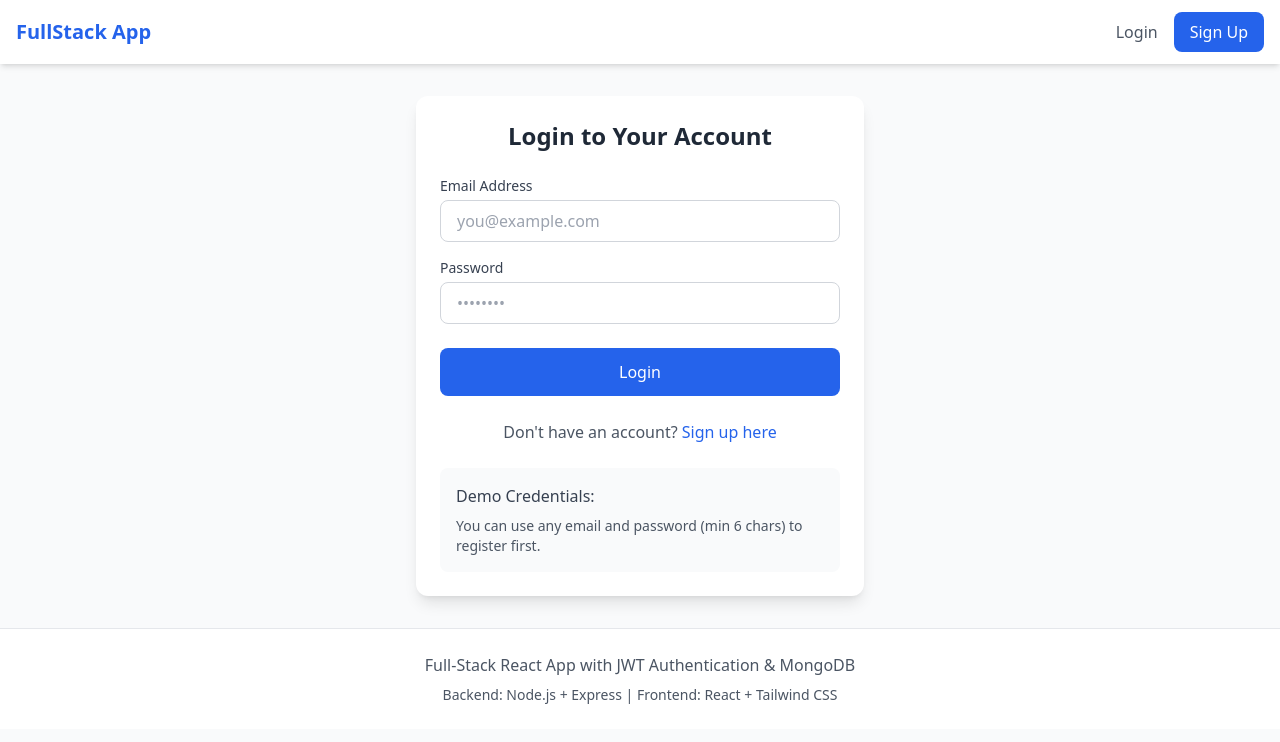
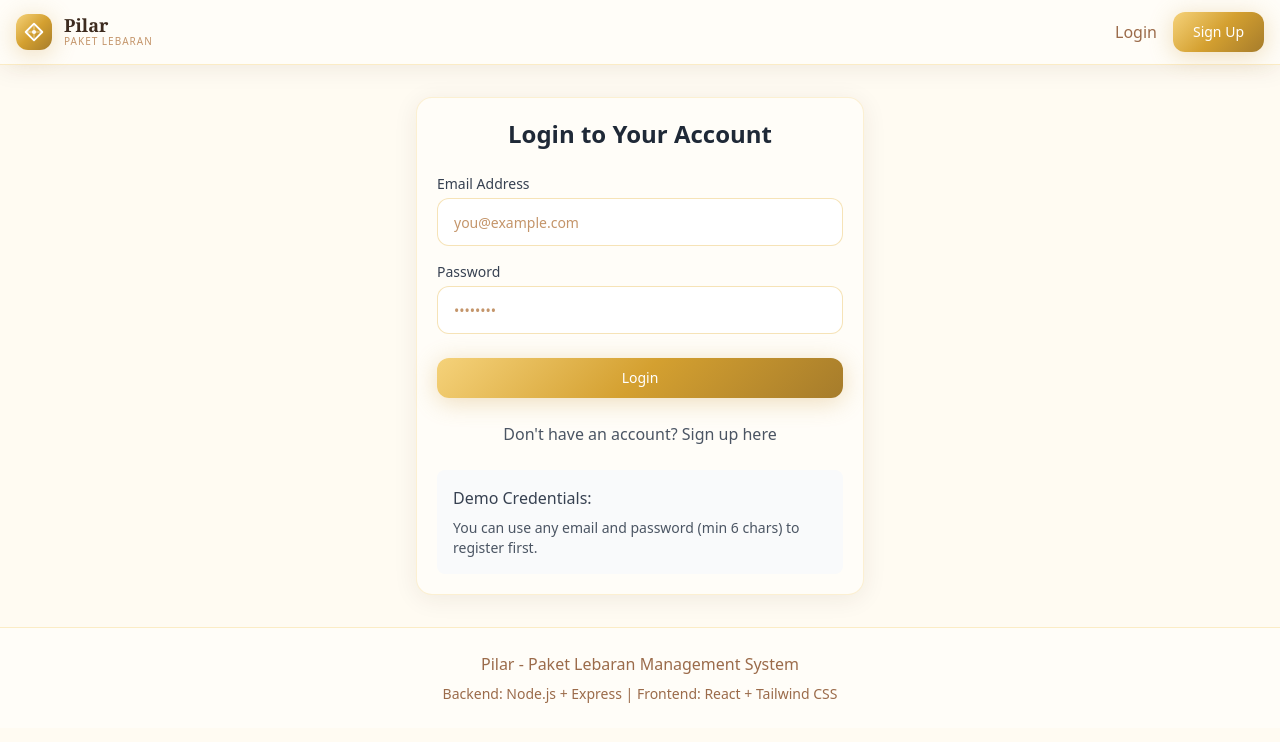
Before and after one commit to mujiyantoo/Winarby-Paket-Lebaran, a React (Vite) app in the folder client/: page /login in a window 1280 px wide. Shown: the top 742 px of the page. Built offline with nearby package versions, Linux system fonts and the light colour scheme; the HTML template or start-up script is replaced by a standard one.

Commit message:
Integrasi tema dan menu dari Pilar: update Navbar, App.jsx, index.css, dan tailwind.config.js

```diff
--- a/client/src/App.jsx
+++ b/client/src/App.jsx
@@ -52,7 +52,7 @@ function App() {
 
   return (
     <Router>
-      <div className="min-h-screen bg-gray-50">
+      <div className="min-h-screen bg-cream-100">
         <Navbar isAuthenticated={isAuthenticated} user={user} onLogout={handleLogout} />
 
         <main className="container mx-auto px-4 py-8">
@@ -100,9 +100,9 @@ function App() {
           </Routes>
         </main>
 
-        <footer className="bg-white border-t py-6">
-          <div className="container mx-auto px-4 text-center text-gray-600">
-            <p>Full-Stack React App with JWT Authentication & MongoDB</p>
+        <footer className="bg-cream-50 border-t border-gold-200/40 py-6">
+          <div className="container mx-auto px-4 text-center text-brown-300">
+            <p>Pilar - Paket Lebaran Management System</p>
             <p className="text-sm mt-2">Backend: Node.js + Express | Frontend: React + Tailwind CSS</p>
           </div>
         </footer>
--- a/client/src/components/Navbar.jsx
+++ b/client/src/components/Navbar.jsx
@@ -2,12 +2,23 @@ import { Link } from 'react-router-dom';
 
 const Navbar = ({ isAuthenticated, user, onLogout }) => {
   return (
-    <nav className="bg-white shadow-md">
+    <nav className="bg-cream-50 shadow-card border-b border-gold-200/40">
       <div className="container mx-auto px-4">
         <div className="flex justify-between items-center h-16">
           <div className="flex items-center">
-            <Link to="/" className="text-xl font-bold text-primary-600">
-              FullStack App
+            <Link to="/" className="flex items-center gap-3">
+              <div className="w-9 h-9 rounded-xl bg-gold-btn flex items-center justify-center shadow-gold flex-shrink-0">
+                <svg width="20" height="20" viewBox="0 0 24 24" fill="none" stroke="white" strokeWidth="2.2" strokeLinejoin="round">
+                  <polygon points="12,2 22,12 12,22 2,12" />
+                  <line x1="2" y1="12" x2="22" y2="12" stroke="rgba(255,255,255,0.55)" strokeWidth="1.2" />
+                  <line x1="12" y1="2" x2="12" y2="22" stroke="rgba(255,255,255,0.55)" strokeWidth="1.2" />
+                  <circle cx="12" cy="12" r="2.5" fill="white" opacity="0.9" stroke="none" />
+                </svg>
+              </div>
+              <div>
+                <p className="font-display text-lg font-bold text-brown-700 leading-none">Pilar</p>
+                <p className="text-[10px] font-medium tracking-widest text-brown-100 uppercase">Paket Lebaran</p>
+              </div>
             </Link>
           </div>
 
@@ -15,18 +26,18 @@ const Navbar = ({ isAuthenticated, user, onLogout }) => {
             {isAuthenticated ? (
               <>
                 <div className="flex items-center space-x-4">
-                  <span className="text-gray-700">
+                  <span className="text-brown-700">
                     Welcome, <strong>{user?.name}</strong>
                   </span>
                   <Link
                     to="/dashboard"
-                    className="text-gray-600 hover:text-primary-600 transition-colors"
+                    className="text-brown-300 hover:text-brown-700 transition-colors"
                   >
                     Dashboard
                   </Link>
                   <Link
                     to="/paket"
-                    className="text-gray-600 hover:text-primary-600 transition-colors"
+                    className="text-brown-300 hover:text-brown-700 transition-colors"
                   >
                     Paket
                   </Link>
@@ -42,7 +53,7 @@ const Navbar = ({ isAuthenticated, user, onLogout }) => {
               <>
                 <Link
                   to="/login"
-                  className="text-gray-600 hover:text-primary-600 transition-colors"
+                  className="text-brown-300 hover:text-brown-700 transition-colors"
                 >
                   Login
                 </Link>
--- a/client/src/index.css
+++ b/client/src/index.css
@@ -2,30 +2,118 @@
 @tailwind components;
 @tailwind utilities;
 
+/* ── Base ─────────────────────────────────────── */
 @layer base {
+  *, *::before, *::after { box-sizing: border-box; }
+
+  html { -webkit-font-smoothing: antialiased; }
+
   body {
-    @apply bg-gray-50 text-gray-900;
+    @apply bg-cream-100 text-brown-700 font-sans;
+    min-height: 100vh;
   }
+
+  ::-webkit-scrollbar       { width: 6px; height: 6px; }
+  ::-webkit-scrollbar-track { background: transparent; }
+  ::-webkit-scrollbar-thumb { @apply bg-gold-300/50 rounded-full; }
 }
 
+/* ── Component classes ────────────────────────── */
 @layer components {
+
+  /* Inputs */
+  .input {
+    @apply w-full h-12 px-4 bg-white border border-gold-300/40 rounded-xl
+           text-brown-700 placeholder-brown-100 font-sans text-sm
+           outline-none transition-all duration-200;
+  }
+  .input:focus {
+    @apply border-gold-400 ring-2 ring-gold-400/20;
+  }
+  .input-icon-left  { @apply pl-11; }
+  .input-label      { @apply block text-[11px] font-medium tracking-[.07em] uppercase text-brown-300 mb-1.5; }
+  .input-error      { @apply border-red-300 ring-2 ring-red-300/20; }
+
+  /* Buttons */
   .btn {
-    @apply px-4 py-2 rounded-lg font-medium transition-colors duration-200;
+    @apply inline-flex items-center justify-center gap-2 px-5 h-10
+           rounded-xl font-medium text-sm transition-all duration-200
+           disabled:opacity-50 disabled:cursor-not-allowed;
+  }
+  .btn-primary {
+    @apply btn bg-gold-btn text-white shadow-gold
+           hover:-translate-y-0.5 hover:shadow-gold-lg active:translate-y-0;
+  }
+  .btn-secondary {
+    @apply btn border border-gold-300/50 text-brown-700
+           hover:bg-gold-100/70 active:bg-gold-100;
+  }
+  .btn-danger {
+    @apply btn bg-red-500 text-white hover:bg-red-600;
+  }
+  .btn-ghost {
+    @apply btn text-brown-300 hover:bg-cream-200 hover:text-brown-700;
   }
 
-  .btn-primary {
-    @apply bg-primary-600 text-white hover:bg-primary-700;
+  /* Card */
+  .card {
+    @apply bg-cream-50 rounded-2xl shadow-card border border-gold-200/30 p-5;
   }
 
-  .btn-secondary {
-    @apply bg-gray-200 text-gray-800 hover:bg-gray-300;
+  /* Badge */
+  .badge {
+    @apply inline-flex items-center px-2.5 py-0.5 rounded-full text-[11px] font-medium;
   }
+  .badge-gold    { @apply badge bg-gold-100 text-gold-700; }
+  .badge-green   { @apply badge bg-emerald-50 text-emerald-700; }
+  .badge-red     { @apply badge bg-red-50 text-red-700; }
+  .badge-gray    { @apply badge bg-cream-200 text-brown-300; }
 
-  .input {
-    @apply w-full px-4 py-2 border border-gray-300 rounded-lg focus:ring-2 focus:ring-primary-500 focus:border-transparent outline-none;
+  /* Table */
+  .tbl           { @apply w-full text-sm; }
+  .tbl thead th  { @apply px-4 py-3 text-left text-[11px] font-medium tracking-wider uppercase text-brown-300 bg-cream-100 first:rounded-tl-xl last:rounded-tr-xl; }
+  .tbl tbody tr  { @apply border-t border-gold-200/30 hover:bg-gold-100/30 transition-colors; }
+  .tbl tbody td  { @apply px-4 py-3 text-brown-700; }
+
+  /* Page header */
+  .page-header   { @apply mb-7; }
+  .page-title    { @apply font-display text-2xl font-semibold text-brown-700; }
+  .page-sub      { @apply text-sm text-brown-300 mt-0.5; }
+}
+
+/* ── Utility ──────────────────────────────────── */
+@layer utilities {
+  .diamond-bg {
+    background-image:
+      repeating-linear-gradient( 45deg, transparent, transparent 30px, rgba(201,151,58,.10) 30px, rgba(201,151,58,.10) 31px),
+      repeating-linear-gradient(-45deg, transparent, transparent 30px, rgba(201,151,58,.10) 30px, rgba(201,151,58,.10) 31px);
   }
+  .btn-shimmer {
+    position: relative;
+    overflow: hidden;
+  }
+  .btn-shimmer::before {
+    content: '';
+    position: absolute;
+    top: 0; left: -110%;
+    width: 55%; height: 100%;
+    background: linear-gradient(90deg, transparent, rgba(255,255,255,.28), transparent);
+    transform: skewX(-22deg);
+    transition: left .65s;
+  }
+  .btn-shimmer:hover::before { left: 160%; }
 
-  .card {
-    @apply bg-white rounded-xl shadow-lg p-6;
-  }
+  .stagger-1 { animation-delay: .08s; }
+  .stagger-2 { animation-delay: .14s; }
+  .stagger-3 { animation-delay: .20s; }
+  .stagger-4 { animation-delay: .26s; }
+  .stagger-5 { animation-delay: .32s; }
+  .stagger-6 { animation-delay: .38s; }
 }
+
+/* ── Print ────────────────────────────────────── */
+@media print {
+  .no-print { display: none !important; }
+  body       { background: white; }
+  .card      { box-shadow: none; border: 1px solid #eee; }
+}
--- a/client/tailwind.config.js
+++ b/client/tailwind.config.js
@@ -7,17 +7,69 @@ export default {
   theme: {
     extend: {
       colors: {
-        primary: {
-          50: '#eff6ff',
-          100: '#dbeafe',
-          200: '#bfdbfe',
-          300: '#93c5fd',
-          400: '#60a5fa',
-          500: '#3b82f6',
-          600: '#2563eb',
-          700: '#1d4ed8',
-          800: '#1e40af',
-          900: '#1e3a8a',
+        gold: {
+          100: '#FFF8E7',
+          200: '#F5D27A',
+          300: '#E8B84B',
+          400: '#D4A030',
+          500: '#C9973A',
+          600: '#A67C2B',
+          700: '#8A6420',
+        },
+        cream: {
+          50:  '#FFFDF8',
+          100: '#FFFBF2',
+          200: '#FFF4E0',
+          300: '#FFE8C4',
+          400: '#FFD8A0',
+        },
+        brown: {
+          100: '#C4956A',
+          300: '#9B6B4A',
+          500: '#6B4423',
+          700: '#3D2B1F',
+          900: '#1F1208',
+        },
+      },
+      fontFamily: {
+        display: ['Cormorant Garamond', 'Georgia', 'serif'],
+        sans:    ['DM Sans', 'system-ui', 'sans-serif'],
+      },
+      boxShadow: {
+        gold:     '0 4px 24px rgba(201,151,58,0.32)',
+        'gold-lg':'0 8px 32px rgba(201,151,58,0.45)',
+        card:     '0 4px 24px rgba(61,43,31,0.08)',
+        'card-lg':'0 8px 32px rgba(61,43,31,0.12)',
+      },
+      backgroundImage: {
+        'gold-btn': 'linear-gradient(135deg, #F5D27A 0%, #D4A030 50%, #A67C2B 100%)',
+        'panel-l':  'linear-gradient(150deg, #FFF5DC 0%, #FFE6A8 35%, #FFCF70 72%, #F0B030 100%)',
+      },
+      animation: {
+        'float-a': 'floatA 6.5s ease-in-out infinite',
+        'float-b': 'floatB 5.8s ease-in-out infinite',
+        'float-c': 'floatA 7s   ease-in-out infinite',
+        'shimmer': 'shimmer 2.2s linear infinite',
+        'rise-in': 'riseIn .65s cubic-bezier(.22,1,.36,1) both',
+      },
+      keyframes: {
+        floatA: {
+          '0%,100%': { transform: 'translateY(0) rotate(0deg)' },
+          '40%':     { transform: 'translateY(-11px) rotate(2.5deg)' },
+          '70%':     { transform: 'translateY(-5px) rotate(-1deg)' },
+        },
+        floatB: {
+          '0%,100%': { transform: 'translateY(0) rotate(0deg)' },
+          '45%':     { transform: 'translateY(-9px) rotate(-2deg)' },
+          '75%':     { transform: 'translateY(-3px) rotate(1deg)' },
+        },
+        shimmer: {
+          '0%':   { backgroundPosition: '-200% 0' },
+          '100%': { backgroundPosition: '200% 0' },
+        },
+        riseIn: {
+          from: { opacity: '0', transform: 'translateY(18px)' },
+          to:   { opacity: '1', transform: 'translateY(0)' },
         },
       },
     },
```
